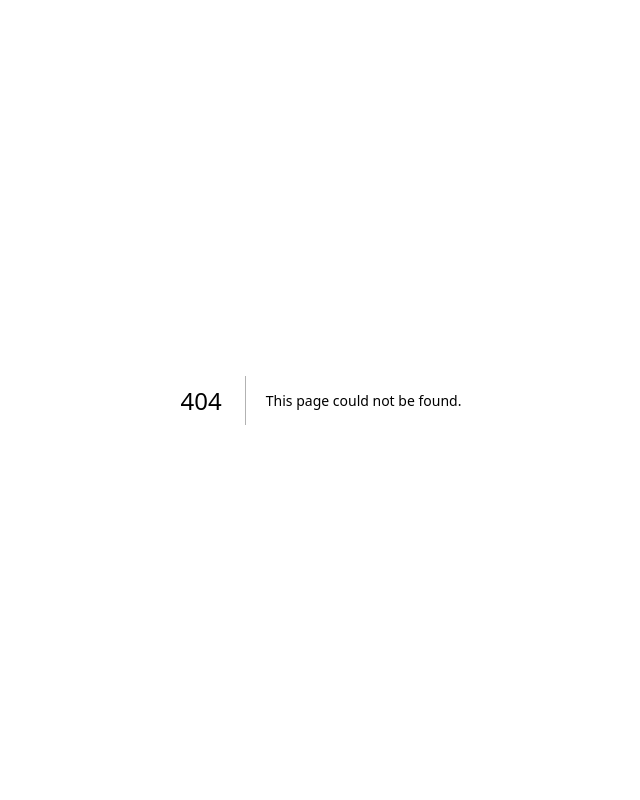
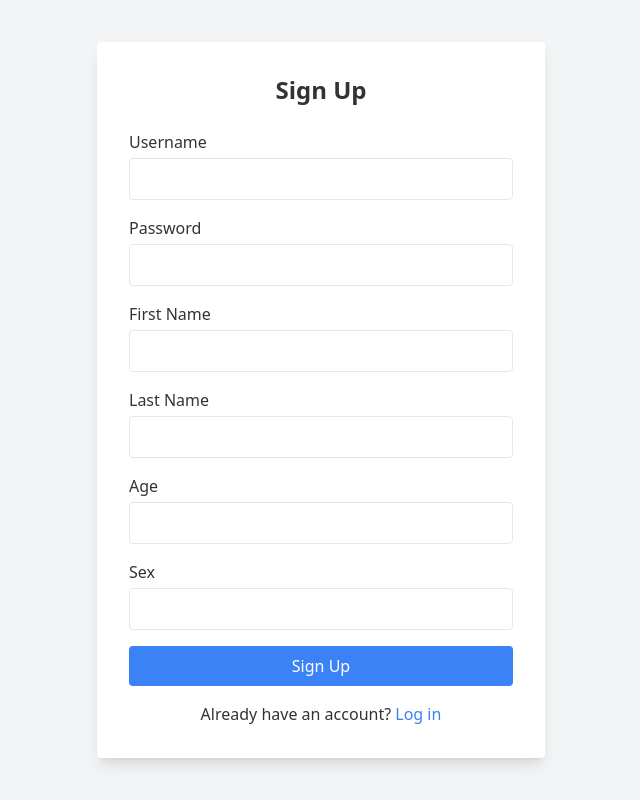
Before and after one commit to Gmunson02/habitassist, a Next.js app: page /signup in a window 1280 px wide. Before the commit this address had no page. Shown: the whole page, without its empty margins (319-959 px from the left). Built offline with nearby package versions, Linux system fonts and the light colour scheme.

Commit message:
Big updates

```diff
--- a/pages/api/metrics/addMetric.js
+++ b/pages/api/metrics/addMetric.js
@@ -1,39 +1,49 @@
+// pages/api/metrics/addMetric.js
+
 import jwt from 'jsonwebtoken';
 import Airtable from 'airtable';
 
 const base = new Airtable({ apiKey: process.env.AIRTABLE_PAT }).base(process.env.AIRTABLE_BASE_ID);
 
 export default async function handler(req, res) {
-  if (req.method === 'POST') {
-    const { token, metricName, unit } = req.body;
+  if (req.method !== 'POST') {
+    return res.status(405).json({ message: 'Only POST requests are allowed' });
+  }
 
-    // Verify JWT
+  // Retrieve token from Authorization header
+  const authHeader = req.headers.authorization;
+  const token = authHeader && authHeader.split(' ')[1];
+  if (!token) {
+    console.error("No token provided in request");
+    return res.status(401).json({ message: 'Token is missing' });
+  }
+
   let userId;
   try {
     const decoded = jwt.verify(token, process.env.JWT_SECRET);
     userId = decoded.id;
+    console.log("Decoded User ID:", userId); // Log decoded user ID for verification
   } catch (error) {
+    console.error("Token verification failed:", error.message);
     return res.status(401).json({ message: 'Invalid token' });
   }
 
+  const { metricName, unit } = req.body;
+  if (!metricName || !unit) {
+    return res.status(400).json({ message: 'Metric name and unit are required' });
+  }
+
   try {
-      // Create a new metric in Airtable's Metrics table
-      const newMetric = await base('Metrics').create({
-        'User ID': [userId], // Link to Users table
+    // Create a new metric in Airtable for the user
+    const createdMetric = await base('Metrics').create({
       'Metric Name': metricName,
-        'Unit': unit
+      Unit: unit,
+      'User ID': [userId], // Link the new metric to the user by ID
     });
 
-      // Return the Airtable record ID instead of the formula-generated ID
-      res.status(201).json({
-        message: 'Metric added',
-        metricId: newMetric.id, // Use newMetric.id for the true Airtable record ID
-        metric: newMetric.fields // Include other metric fields if needed
-      });
+    res.status(201).json({ message: 'Metric added', metric: createdMetric.fields });
   } catch (error) {
+    console.error("Error adding metric:", error.message);
     res.status(500).json({ message: 'Error adding metric', error: error.message });
   }
-  } else {
-    res.status(405).json({ message: 'Only POST requests are allowed' });
 }
-}
--- a/pages/dashboard.js
+++ b/pages/dashboard.js
@@ -8,6 +8,7 @@ import Link from 'next/link';
 export default function Dashboard() {
   const [metrics, setMetrics] = useState([]);
   const [recentEntries, setRecentEntries] = useState([]);
+  const [loading, setLoading] = useState(true);
   const router = useRouter();
 
   useEffect(() => {
@@ -19,13 +20,11 @@ export default function Dashboard() {
 
     const fetchDashboardData = async () => {
       try {
-        // Fetch metrics
         const metricsResponse = await axios.get('/api/metrics/getMetrics', {
           headers: { Authorization: `Bearer ${token}` },
         });
         setMetrics(metricsResponse.data.metrics);
 
-        // Fetch recent entries
         const entriesResponse = await axios.get('/api/metrics/getEntries', {
           headers: { Authorization: `Bearer ${token}` },
           params: { limit: 5 },
@@ -33,6 +32,8 @@ export default function Dashboard() {
         setRecentEntries(entriesResponse.data.entries);
       } catch (error) {
         console.error("Error fetching dashboard data:", error);
+      } finally {
+        setLoading(false);
       }
     };
 
@@ -43,6 +44,10 @@ export default function Dashboard() {
     <Layout>
       <h2 className="text-2xl font-bold mb-6 text-center">Welcome to your dashboard</h2>
 
+      {loading ? (
+        <p>Loading dashboard data...</p>
+      ) : (
+        <>
           {/* Metrics Summary */}
           <div className="space-y-4 mb-8">
             <h3 className="text-xl font-semibold">Your Metrics</h3>
@@ -60,7 +65,10 @@ export default function Dashboard() {
               </ul>
             ) : (
               <p className="text-gray-600 dark:text-gray-400">
-            No metrics found. <Link href="/metrics/new" className="text-blue-500 hover:underline">Add a new metric</Link>
+                No metrics found.{' '}
+                <Link href="/metrics/new" className="text-blue-500 hover:underline">
+                  Add your first metric
+                </Link>
               </p>
             )}
           </div>
@@ -73,7 +81,7 @@ export default function Dashboard() {
                 {recentEntries.map((entry) => (
                   <li key={entry.id} className="bg-gray-100 dark:bg-gray-800 p-4 rounded shadow">
                     <p>
-                  <span className="font-semibold">{entry.metricName}</span> - {entry.value} on {entry.entryDate}
+                      <span className="font-semibold">{entry.metricName}</span> on {entry.entryDate}: {entry.value} {entry.unit}
                     </p>
                     <Link href={`/metrics/${entry.metricId}/entries`} className="text-blue-500 hover:underline">
                       View All Entries
@@ -82,7 +90,12 @@ export default function Dashboard() {
                 ))}
               </ul>
             ) : (
-          <p className="text-gray-600 dark:text-gray-400">No recent entries found.</p>
+              <p className="text-gray-600 dark:text-gray-400">
+                No recent entries found.{' '}
+                <Link href="/metrics/new" className="text-blue-500 hover:underline">
+                  Add an entry
+                </Link>
+              </p>
             )}
           </div>
 
@@ -95,6 +108,8 @@ export default function Dashboard() {
               View All Metrics
             </Link>
           </div>
+        </>
+      )}
     </Layout>
   );
 }
--- a/pages/metrics/new.js
+++ b/pages/metrics/new.js
@@ -1,67 +1,85 @@
 // pages/metrics/new.js
+
+import { useState } from 'react';
 import Layout from '../../components/Layout';
-import { useState } from 'react';
+import { useRouter } from 'next/router';
 import axios from 'axios';
-import { useRouter } from 'next/router';
 
 export default function NewMetric() {
   const [metricName, setMetricName] = useState('');
   const [unit, setUnit] = useState('');
   const [error, setError] = useState('');
   const router = useRouter();
-  const token = 'eyJhbGciOiJIUzI1NiIsInR5cCI6IkpXVCJ9.eyJpZCI6InJlY21ZbGtoWEI2ellCQm1VIiwidXNlcm5hbWUiOiJ0ZXN0dXNlcjIiLCJpYXQiOjE3MzEyODkxMzQsImV4cCI6MTczMTI5MjczNH0.ptT-u_oEj2P8vqV_oVXZHw-fL7tiu9OOHyCcgdwtVaY'; // Replace with actual token
 
   const handleSubmit = async (e) => {
     e.preventDefault();
     setError('');
 
-    if (!metricName || !unit) {
-      setError('Please provide both metric name and unit.');
+    // Retrieve token from local storage and verify it
+    const token = localStorage.getItem('token');
+    console.log("Token retrieved from localStorage:", token); // Debugging line
+
+    if (!token) {
+      setError("Authorization token is missing. Please log in again.");
       return;
     }
 
     try {
-      await axios.post('/api/metrics/addMetric', {
-        token,
-        metricName,
-        unit,
-      });
+      const response = await axios.post(
+        '/api/metrics/addMetric',
+        { metricName, unit },
+        {
+          headers: {
+            Authorization: `Bearer ${token}`, // Set the token in the Authorization header
+          },
+        }
+      );
+      console.log("Metric successfully added:", response.data);
+
+      // Redirect to the metrics page after successful creation
       router.push('/metrics');
     } catch (err) {
+      if (err.response && err.response.status === 401) {
+        setError('Authorization failed. Please log in again.');
+      } else {
+        setError('Error adding metric. Please try again.');
+      }
       console.error('Error adding metric:', err);
-      setError('Failed to add metric. Please try again.');
     }
   };
 
   return (
     <Layout>
-      <div className="p-4 min-h-screen bg-gray-100 dark:bg-gray-900 dark:text-gray-100">
-        <h2 className="text-xl font-semibold mb-4">Add New Metric</h2>
-        <form onSubmit={handleSubmit} className="flex flex-col space-y-4">
-          <label className="flex flex-col">
-            Metric Name:
+      <h2 className="text-2xl font-bold mb-6 text-center">Add New Metric</h2>
+      <form onSubmit={handleSubmit} className="space-y-4 max-w-md mx-auto">
+        <div>
+          <label className="block mb-1">Metric Name</label>
           <input
             type="text"
             value={metricName}
             onChange={(e) => setMetricName(e.target.value)}
-              className="p-2 rounded border border-gray-300 dark:bg-gray-800 dark:border-gray-600"
+            className="w-full p-2 border rounded"
+            required
           />
-          </label>
-          <label className="flex flex-col">
-            Unit:
+        </div>
+        <div>
+          <label className="block mb-1">Unit (e.g., lbs, hours)</label>
           <input
             type="text"
             value={unit}
             onChange={(e) => setUnit(e.target.value)}
-              className="p-2 rounded border border-gray-300 dark:bg-gray-800 dark:border-gray-600"
+            className="w-full p-2 border rounded"
+            required
           />
-          </label>
+        </div>
         {error && <p className="text-red-500">{error}</p>}
-          <button type="submit" className="w-full bg-green-500 text-white py-2 rounded hover:bg-green-600">
+        <button
+          type="submit"
+          className="w-full bg-blue-500 text-white py-2 rounded hover:bg-blue-600"
+        >
           Add Metric
         </button>
       </form>
-      </div>
     </Layout>
   );
 }
--- /dev/null
+++ b/pages/signup.js
@@ -0,0 +1,134 @@
+// pages/signup.js
+import { useState } from 'react';
+import axios from 'axios';
+import { useRouter } from 'next/router';
+
+export default function Signup() {
+  const [formData, setFormData] = useState({
+    username: '',
+    password: '',
+    firstName: '',
+    lastName: '',
+    age: '',
+    sex: '',
+  });
+  const [error, setError] = useState('');
+  const router = useRouter();
+
+  const handleChange = (e) => {
+    const { name, value } = e.target;
+    setFormData((prevData) => ({ ...prevData, [name]: value }));
+  };
+
+  const handleSubmit = async (e) => {
+    e.preventDefault();
+    setError('');
+
+    // Convert `age` field to a number
+    const formattedData = {
+      ...formData,
+      age: Number(formData.age), // Convert age to a number
+    };
+
+    try {
+      const response = await axios.post('/api/auth/signup', formattedData);
+      const token = response.data.token;
+
+      // Store the token in localStorage and redirect to the dashboard
+      localStorage.setItem('token', token);
+      router.push('/dashboard');
+    } catch (err) {
+      setError(err.response?.data?.message || 'Error creating user');
+    }
+  };
+
+  return (
+    <div className="flex items-center justify-center min-h-screen bg-gray-100 dark:bg-gray-900">
+      <div className="bg-white dark:bg-gray-800 p-8 rounded shadow-lg w-full max-w-md">
+        <h2 className="text-2xl font-bold mb-6 text-center dark:text-gray-100">Sign Up</h2>
+        <form onSubmit={handleSubmit} className="space-y-4">
+          <div>
+            <label className="block mb-1 dark:text-gray-300">Username</label>
+            <input
+              type="text"
+              name="username"
+              value={formData.username}
+              onChange={handleChange}
+              className="w-full p-2 border rounded dark:bg-gray-700 dark:border-gray-600 dark:text-gray-100"
+              required
+            />
+          </div>
+          <div>
+            <label className="block mb-1 dark:text-gray-300">Password</label>
+            <input
+              type="password"
+              name="password"
+              value={formData.password}
+              onChange={handleChange}
+              className="w-full p-2 border rounded dark:bg-gray-700 dark:border-gray-600 dark:text-gray-100"
+              required
+            />
+          </div>
+          <div>
+            <label className="block mb-1 dark:text-gray-300">First Name</label>
+            <input
+              type="text"
+              name="firstName"
+              value={formData.firstName}
+              onChange={handleChange}
+              className="w-full p-2 border rounded dark:bg-gray-700 dark:border-gray-600 dark:text-gray-100"
+              required
+            />
+          </div>
+          <div>
+            <label className="block mb-1 dark:text-gray-300">Last Name</label>
+            <input
+              type="text"
+              name="lastName"
+              value={formData.lastName}
+              onChange={handleChange}
+              className="w-full p-2 border rounded dark:bg-gray-700 dark:border-gray-600 dark:text-gray-100"
+              required
+            />
+          </div>
+          <div>
+            <label className="block mb-1 dark:text-gray-300">Age</label>
+            <input
+              type="number"
+              name="age"
+              value={formData.age}
+              onChange={handleChange}
+              className="w-full p-2 border rounded dark:bg-gray-700 dark:border-gray-600 dark:text-gray-100"
+              required
+            />
+          </div>
+          <div>
+            <label className="block mb-1 dark:text-gray-300">Sex</label>
+            <input
+              type="text"
+              name="sex"
+              value={formData.sex}
+              onChange={handleChange}
+              className="w-full p-2 border rounded dark:bg-gray-700 dark:border-gray-600 dark:text-gray-100"
+              required
+            />
+          </div>
+
+          {error && <p className="text-red-500">{error}</p>}
+          <button
+            type="submit"
+            className="w-full bg-blue-500 text-white py-2 rounded hover:bg-blue-600"
+          >
+            Sign Up
+          </button>
+        </form>
+        <p className="text-center mt-4 dark:text-gray-400">
+          Already have an account?{' '}
+          <a href="/login" className="text-blue-500 hover:underline dark:text-blue-400">
+            Log in
+          </a>
+        </p>
+      </div>
+    </div>
+  );
+}
```
Lines whose indentation alone changed are shown as unchanged.
